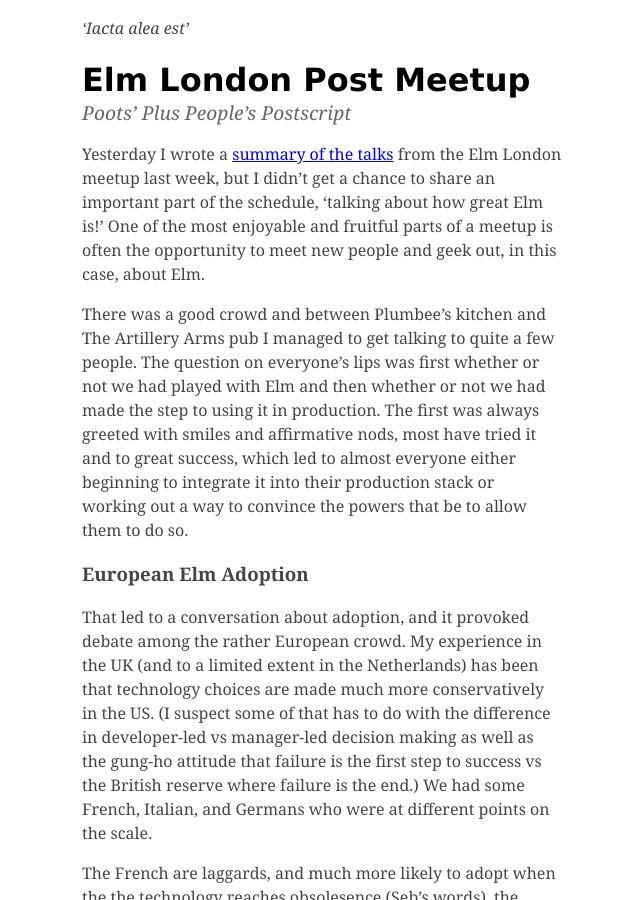
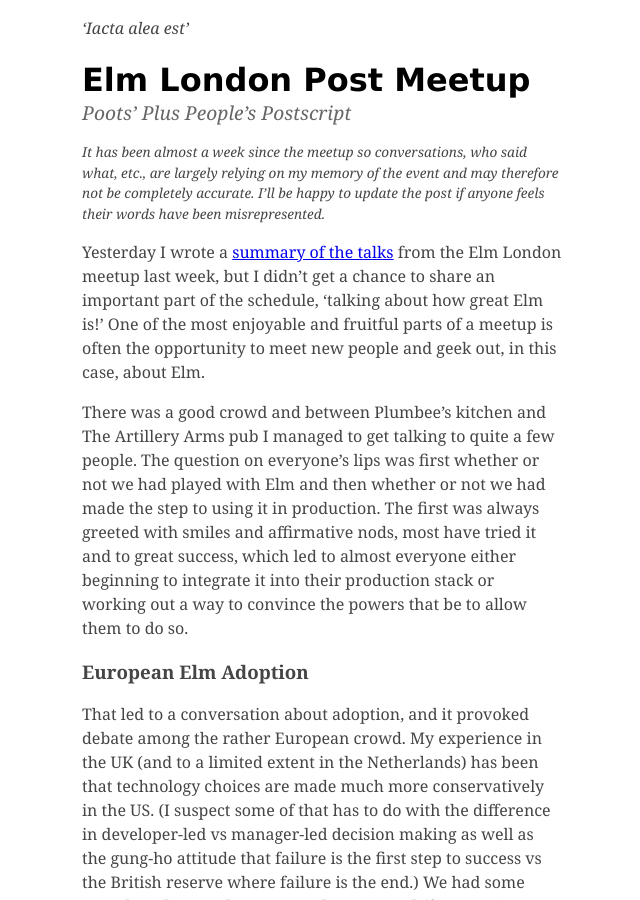
Before and after one commit to pootsbook/crossingtherubicon, a Jekyll site: the page built from _posts/2016-02-16-london-elm-2.md, in a window 1280 px wide and 900 px high. Shown: the whole window, without its empty margins (318-958 px from the left). Built offline with Jekyll 4.4.1, drawn with Linux system fonts in a browser that asks for light colours; comment, search, counter and statistics services are not loaded; some of the changed text lies outside the part shown.

Commit message:
Caveat emptor, phrasing

```diff
--- a/_posts/2016-02-16-london-elm-2.md
+++ b/_posts/2016-02-16-london-elm-2.md
@@ -3,6 +3,10 @@
 title: 'Elm London Post Meetup'
 subtitle: Poots’ Plus People’s Postscript
 ---
+
+<p style="font-size: 0.85em">
+<i>It has been almost a week since the meetup so conversations, who said what, etc., are largely relying on my memory of the event and may therefore not be completely accurate. I’ll be happy to update the post if anyone feels their words have been misrepresented.</i>
+</p>
 
 Yesterday I wrote a [summary of the talks](/2016/02/15/london-elm.html) from the Elm London meetup last week, but I didn’t get a chance to share an important part of the schedule, ‘talking about how great Elm is!’ One of the most enjoyable and fruitful parts of a meetup is often the opportunity to meet new people and geek out, in this case, about Elm.
 
@@ -60,4 +64,4 @@
 
 —*Tuesday 16th February 2016*
 
-*Although I won’t technically be in London, I volunteered myself to give a Webinar to introduce Elm to the LondonJS community on April 14th. [Sign up here](http://www.meetup.com/London-JavaScript-Community/events/228773798/).*
+*Although I won’t technically be in London, I’ll be presenting a Webinar to introduce Elm to the LondonJS community on April 14th. [Sign up here](http://www.meetup.com/London-JavaScript-Community/events/228773798/).*
```
